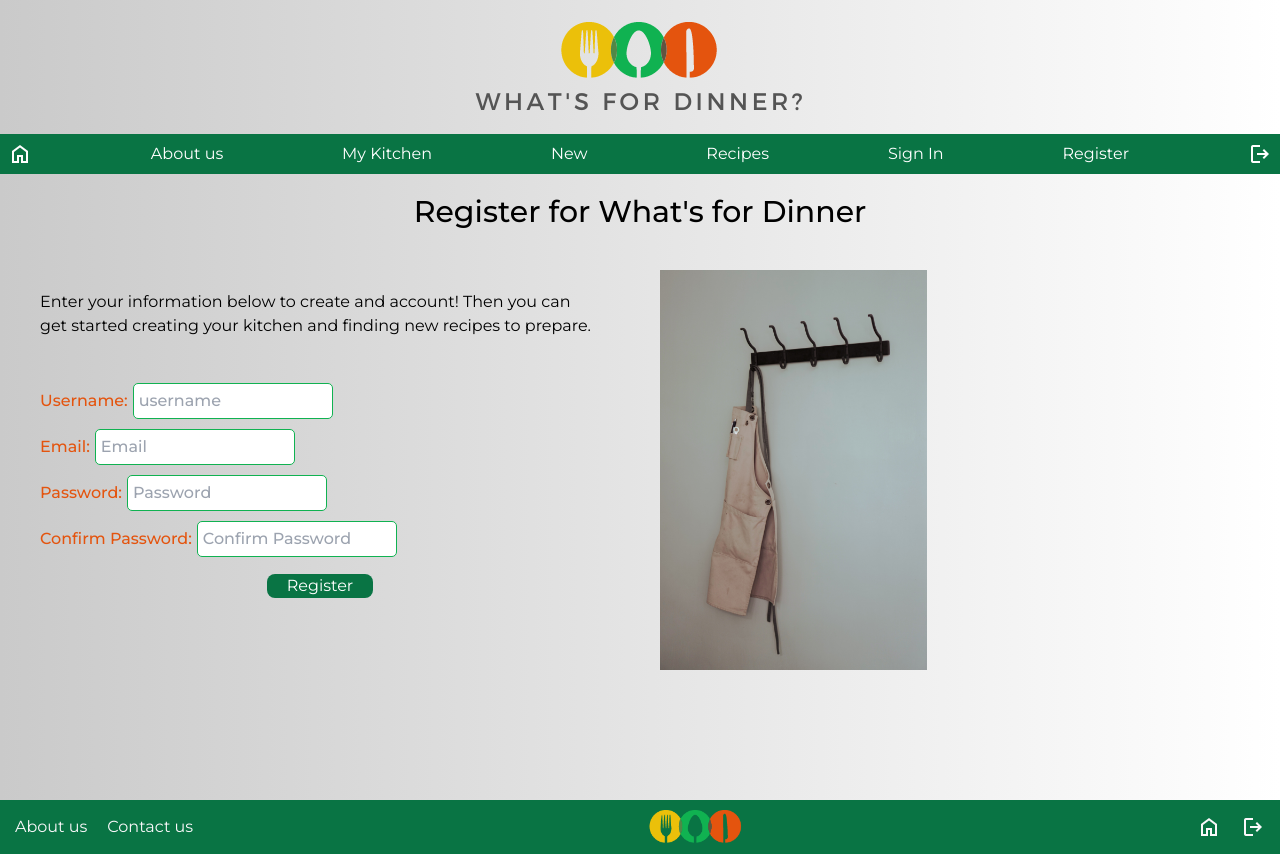
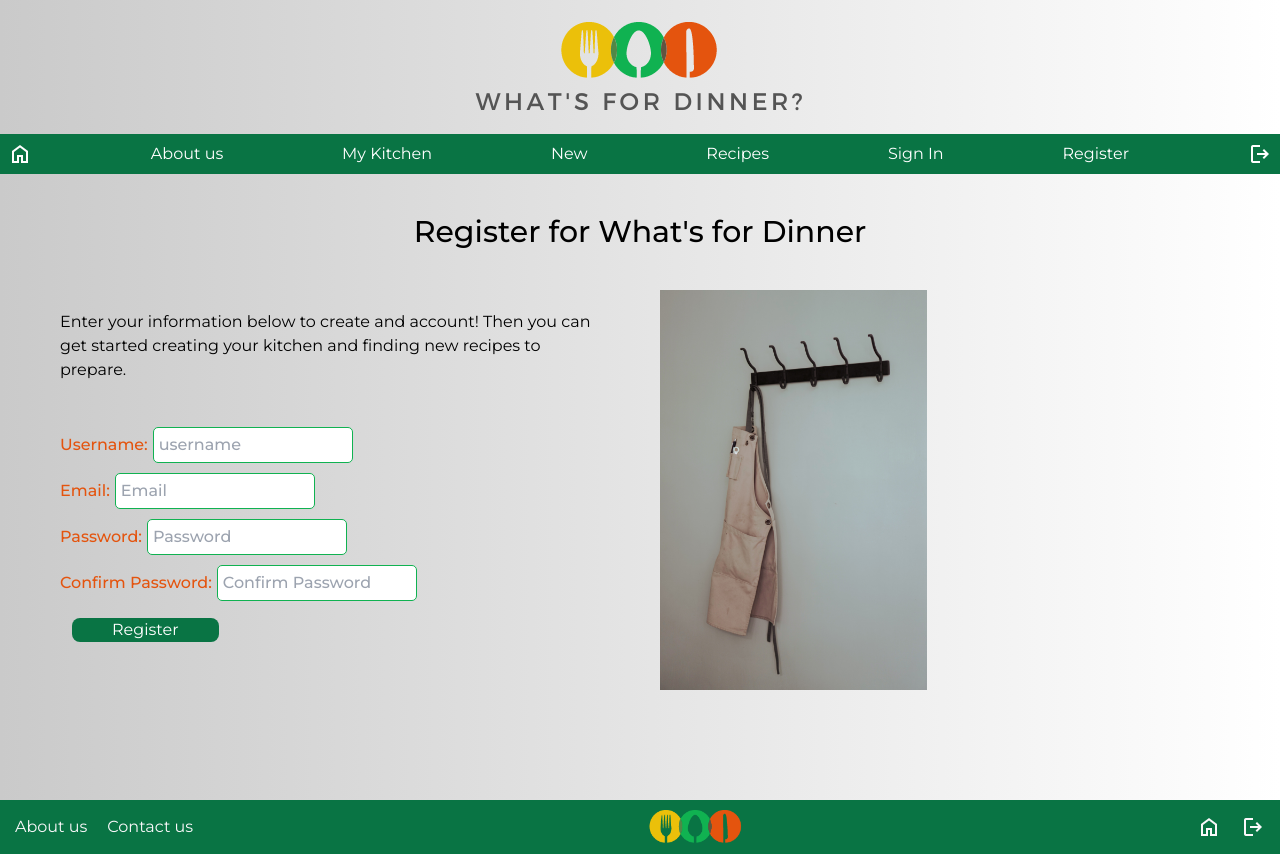
Before and after one commit to marotella/whats-for-dinner-frontend, a React (Create React App) app: page /user/register in a window 1280 px wide. Built offline with nearby package versions, Linux system fonts and the light colour scheme; no server answers.

Commit message:
Forms formatting fixed

```diff
--- a/src/App.css
+++ b/src/App.css
@@ -208,10 +208,10 @@ input {
   margin: 5px;
 }
 
-form {
+/* form {
   display: flex;
   flex-direction: column;
-}
+} */
 
 input {
   max-width: 200px;
--- a/src/pages/Recipes.js
+++ b/src/pages/Recipes.js
@@ -47,15 +47,16 @@ const RecipeSearchForm = ({ ingredients, searchRecipes }) => {
         return (
             <div class="flex text-center flex-col p-5 m-5">
                 <h3 class='text-xl font-medium p-2'>What's for Dinner Recipe Book</h3>
-                <div class="flex text-left">
+
+                <div className="flex flex-wrap">
+                    <form onSubmit={handleRecipeSubmit}>
+                        <div class="flex flex-row">
                             <p>Use your kitchen to discover new recipes!<br /><br /> Select 1-3 items to search our cookbooks and discover something new to make for dinner.</p>
-                </div>
-                <div>
-                    <form onSubmit={handleRecipeSubmit}>
                             <button type="submit"><span class="material-symbols-outlined text-white bg-green text-4xl items-center">
                                 search
                             </span>Search</button>
-                        <div className="grid grid-cols-1 sm:grid-cols-2 md:grid-cols-3 gap-2 w-3/5"> {ingredients.map((ingredient) => (
+                        </div>
+                        <div className="grid grid-cols-1 sm:grid-cols-2 md:grid-cols-3 gap-2 w-1/2"> {ingredients.map((ingredient) => (
                             <label className="ingredientSelector flex items-center flex-col border border-lightGreen border-2">
                                 <div class="flex flex-row text-center justify-center items-center p-2">
                                     <input
@@ -80,7 +81,7 @@ const RecipeSearchForm = ({ ingredients, searchRecipes }) => {
                             </label>
                         ))}
                         </div>
-                        <div className="">
+                        <div className="results">
                             {recipes && (recipes.length === 0 || recipes === null) ? (
                                 <h3>
                                     Select a different ingredient or add to your kitchen
@@ -88,7 +89,7 @@ const RecipeSearchForm = ({ ingredients, searchRecipes }) => {
 
                             ) : (
                                 recipes.map((recipe) => (
-                                    <div className="recipeIcon" key={recipe.idMeal}>
+                                    <div className="recipeIcon w-1/2 flex flex-col  grid grid-cols-1 sm:grid-cols-2 md:grid-cols-3 gap-2" key={recipe.idMeal}>
                                         <Link to={`/ingredients/recipe/${recipe.idMeal}`} className="link"
                                         ><h3>{recipe.strMeal} </h3></Link>
                                         <img src={recipe.strMealThumb} alt={recipe.strMeal} className="recipeImage" />
--- a/src/pages/Register.js
+++ b/src/pages/Register.js
@@ -34,13 +34,13 @@ const RegisterForm = ({ registerUser }) => {
     }
   }
   return (
-    <div>
+    <div class="flex flex-col p-5">
       <h1 class="p-5 font-medium fontsize text-3xl text-center">Register for What's for Dinner</h1>
       <div class="flex flex-row">
         <div class="w-1/2 md:w-1/2 p-5">
           <p class="p-5">Enter your information below to create and account! Then you can get started creating your kitchen and finding new recipes to prepare.</p>
           {errorMessage && <p class="text-orange p-5">{errorMessage}</p>}
-          <form class="p-5" onSubmit={handleSubmit}>
+          <form class="p-5 flex flex-col" onSubmit={handleSubmit}>
             <label class="text-orange font-medium">
               Username:
               <input
@@ -77,8 +77,8 @@ const RegisterForm = ({ registerUser }) => {
                 onChange={(e) => setConfirmPassword(e.target.value)}
               />
             </label>
-            <div className="flex justify-center">
-              <button class="bg-green hover:bg-white border-green rounded-lg px-5 m-3 text-white hover:text-green focus:bg-orange focus:text-white" type="submit">Register</button>
+            <div className="">
+              <button class="bg-green hover:bg-white border-green rounded-lg px-10 m-3 text-white hover:text-green focus:bg-orange focus:text-white" type="submit">Register</button>
             </div>
           </form>
         </div>
```
Lines whose indentation alone changed are shown as unchanged.
